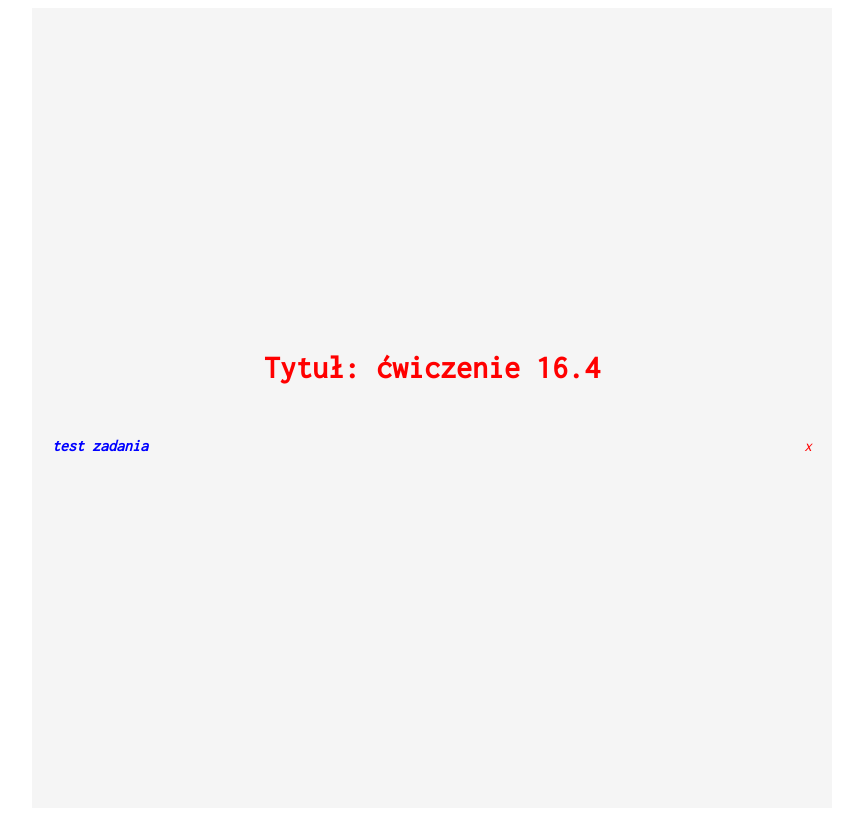
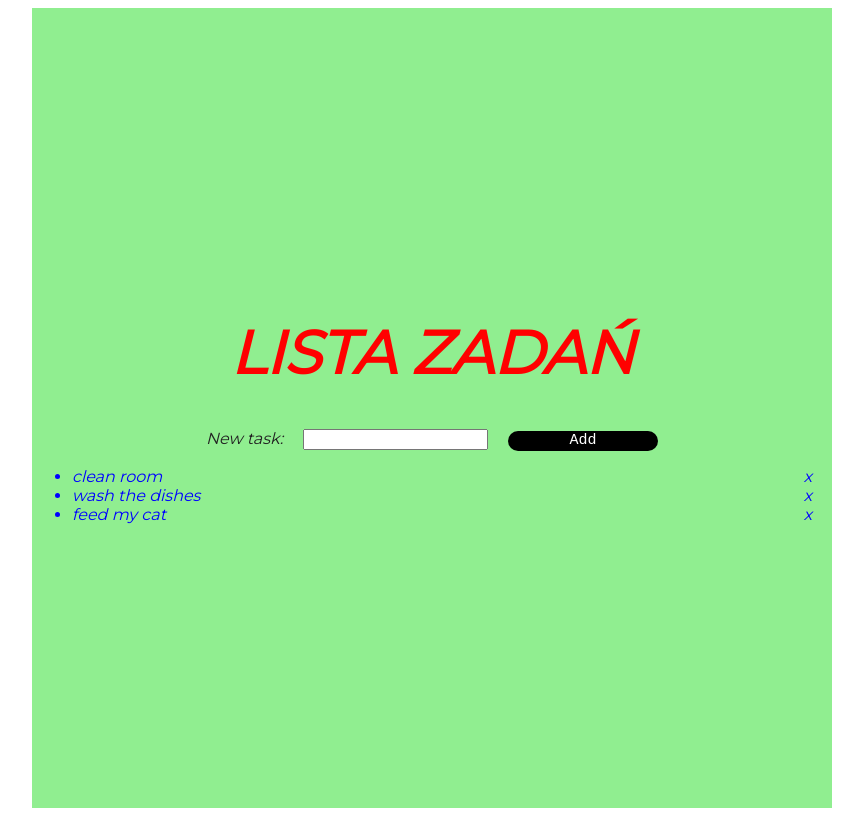
Before and after one commit to SliwK/Exercise-16.4, a React app: page / in a window 1280 px wide. Shown: the whole page, without its empty margins (208-1071 px from the left). Built offline with nearby package versions, Linux system fonts and the light colour scheme; some packages are replaced by stand-ins of ours.

Commit message:
Correct js

```diff
--- a/src/components/Title.css
+++ b/src/components/Title.css
@@ -1,5 +1,6 @@
 .title {
   color: red;
   font-weight: bold;
-  font-family: 'Inconsolata', monospace;
+  font-family: 'Montserrat', sans-serif;
+  font-size: 60px;
 }
--- a/src/components/Title.js
+++ b/src/components/Title.js
@@ -1,8 +1,8 @@
-import React from 'react';
+  import React from 'react';
 import style from './Title.css';
 
 
 
-const Title = props => <h1 className={style.title}>{props.title}</h1>;
+const Title = (props) => <h1 className={style.title}>{props.title}</h1>;
 
 export default Title;
--- a/src/components/Todo.css
+++ b/src/components/Todo.css
@@ -1,3 +1,5 @@
+//tego chyba nie ma co oscylować bo i tak sam nie istnieje - widzimy go dopiero na liście todo - czyli do usuniecia!
+
 li {
   list-style: none;
 }
@@ -9,6 +11,7 @@ div {
 .taskText {
   font-weight: bold;
   float: left;
+  font-family: 'Montserrat', sans-serif;
   padding-left: 20px;
 }
 
--- a/src/components/Todo.js
+++ b/src/components/Todo.js
@@ -1,23 +1,18 @@
 import React from 'react';
 import style from './Todo.css';
 
-class Todo extends React.Component {
-	constructor(props) {
-		super(props);
-	}
 
-	render() {
-		return  <li>
+const Todo = (props) => {
+			return  <li>
                 <div>
-                  <p className={style.taskText}>
-                      test zadania
-                  </p>
-                  <p className={style.deleteButton}>
-                      x
-                  </p>
+	                  <p className={style.taskText}>
+	                      "{props.content}"
+	                  </p>
+	                  <p className={style.deleteButton} onClick={props.removeTodo}>
+	                      x
+	                  </p>
                 </div>
-            </li>;
-	}
+            </li>
 }
 
 export default Todo;
--- /dev/null
+++ b/src/components/TodoForm.css
@@ -0,0 +1,16 @@
+label {
+  font-family: 'Montserrat', sans-serif;
+  margin-right: 20px;
+}
+
+button {
+  border: none;
+  border-radius: 20px;
+  background-color: black;
+  color: white;
+  font-family: 'Inconsolata', monospace;
+  font-size: 15px;
+  height: 20px;
+  margin-left: 20px;
+  width: 150px;
+}
--- a/src/components/TodoForm.js
+++ b/src/components/TodoForm.js
@@ -0,0 +1,21 @@
+import React from 'react';
+import style from './TodoForm.css';
+
+const TodoForm = (props) => {
+    return (
+        <form>
+            <label className={style.todoform}>New task:</label>
+            <input
+                type='text'
+                id='task'
+                value={props.value}
+                onChange={(event) => props.updateTaskText(event.target.value)}
+            />
+
+            <button className={style.todoform} onClick={() => props.addTodo()}>Add</button>
+        </form>
+    )
+
+}
+
+export default TodoForm;
--- a/src/components/TodoList.css
+++ b/src/components/TodoList.css
@@ -1,7 +1,17 @@
-.todolist{
+div{
   color: blue;
   font-style: italic;
-  font-family: 'Inconsolata', monospace;
+  font-family: 'Montserrat', sans-serif;
   padding: 0;
   width: 100%;
 }
+
+p {
+    display: inline;
+}
+
+.delButton {
+  float: right;
+  margin: 0;
+  padding-right: 20px;
+}
--- a/src/components/TodoList.js
+++ b/src/components/TodoList.js
@@ -2,17 +2,26 @@ import React from 'react';
 import style from './TodoList.css';
 import Todo from "./Todo";
 
+const TodoList = (props) => {
+    const tasks = props.taskList.map((item) => {
+        return (
+            <li className={style.TodoList} key={item.id}>
+								<p className={style.taskText}>
+                		{item.text}
+								</p>
+								<p className={style.delButton} onClick={() => props.removeTodo(item.id)}>x</p>
+            </li>
+        )
+    });
 
-class TodoList extends React.Component {
-	constructor(props) {
-		super(props);
-	}
+    return (
+        <div className={style.TodoList}>
+					<ul>
+            {tasks}
+					</ul>
+        </div>
+    )
 
-	render() {
-    return  <ul className={style.todolist}>
-              <Todo/>
-            </ul>
-	}
 }
 
 export default TodoList;
--- a/src/containers/App.css
+++ b/src/containers/App.css
@@ -1,5 +1,5 @@
 .TodoApp {
-    background-color: #F5F5F5;
+    background-color: lightgreen;
     color: #222;
     display: flex;
     flex-direction: column;
--- a/src/containers/App.js
+++ b/src/containers/App.js
@@ -3,6 +3,7 @@ import uuid from 'uuid';
 import style from './App.css';
 import Title from '../components/Title';
 import TodoList from '../components/TodoList';
+import TodoForm from '../components/TodoForm';
 
 class App extends React.Component {
     constructor(props){
@@ -10,13 +11,13 @@ class App extends React.Component {
         this.state = {
             data: [{
                     id: 1,
-                        text: 'clean room'
+                    text: 'clean room'
                     }, {
                     id: 2,
-                        text: 'wash the dishes'
+                    text: 'wash the dishes'
                     }, {
                     id: 3,
-                        text: 'feed my cat'
+                    text: 'feed my cat'
                     }]
         };
     }
@@ -35,10 +36,17 @@ class App extends React.Component {
     render() {
       return (
           <div className={style.TodoApp}>
-              <Title title="Tytuł: ćwiczenie 16.4"/>
-              <TodoList/>
+              <Title title="LISTA ZADAŃ"/>
+              <TodoForm addTodo={this.addTodo} updateTaskText={this.updateTaskText} value={this.state.value}/>
+              <TodoList taskList={this.state.data} removeTodo={this.removeTodo}/>
           </div>
       );
+    }
+
+    updateTaskText() {
+      this.setState({
+        value: newValue
+      })
     }
 }
 
--- a/src/index.html
+++ b/src/index.html
@@ -2,8 +2,8 @@
 <html lang="en">
 <head>
     <meta charset="UTF-8">
-    <title>Exercise 16.4 - Webpack + React</title>
-    <link href="https://fonts.googleapis.com/css?family=Inconsolata" rel="stylesheet">
+    <title>Exercise 16.4/16.5/16.7 - Webpack + React</title>
+    <link href="https://fonts.googleapis.com/css?family=Montserrat" rel="stylesheet">
 </head>
 <body>
     <div id="app"></div>
--- a/src/index.js
+++ b/src/index.js
@@ -1,8 +1,22 @@
 import React from 'react';
 import ReactDOM from 'react-dom';
+import { AppContainer } from 'react-hot-loader';
 import App from './containers/App';
 
 ReactDOM.render(
     <App />,
     document.getElementById('app')
 );
+
+
+if (module.hot) {
+  module.hot.accept('./containers/App', () => {
+    const NextApp = require('./containers/App').default;
+    ReactDOM.render(
+            <AppContainer>
+                <NextApp />
+            </AppContainer>,
+      document.getElementById('app')
+    );
+  });
+}
--- a/webpack.config.js
+++ b/webpack.config.js
@@ -1,11 +1,35 @@
 const path = require('path');
+var HtmlWebpackPlugin = require('html-webpack-plugin');
 var webpack = require('webpack');
-var HtmlWebpackPlugin = require('html-webpack-plugin');
 var UglifyJSPlugin = require('uglifyjs-webpack-plugin');
 var OptimizeJsPlugin = require('optimize-js-plugin');
 
+
+var env = process.env.NODE_ENV || 'development';
+var plugins = [
+    new HtmlWebpackPlugin({
+            template: 'src/index.html',
+            filename: 'index.html',
+            inject: 'body',
+        })
+    ];
+
+console.log('NODE_ENV:', env);
+
+if (env === 'production') {
+  plugins.push(
+      new webpack.optimize.UglifyJsPlugin(),
+      new OptimizeJsPlugin({
+        sourceMap: false
+      })
+    );
+  }
+
 module.exports = {
-    entry: './src/index.js',
+    entry: [
+            'react-hot-loader/patch',
+            './src/index.js'
+    ],
     output: {
         path: path.resolve(__dirname, 'build'),
         filename: 'index.bundle.js'
@@ -30,14 +54,5 @@ module.exports = {
         }
       ]
     },
-    plugins: [new HtmlWebpackPlugin({
-        template: 'src/index.html',
-        filename: 'index.html',
-        inject: 'body'
-      }),
-      new webpack.optimize.UglifyJsPlugin(),
-      new OptimizeJsPlugin({
-        sourceMap: false
-      })
-    ],
+    plugins: plugins
 };
```
Also changed, not shown: package.json (+6 -2 lines), .babelrc, 1 other file.
